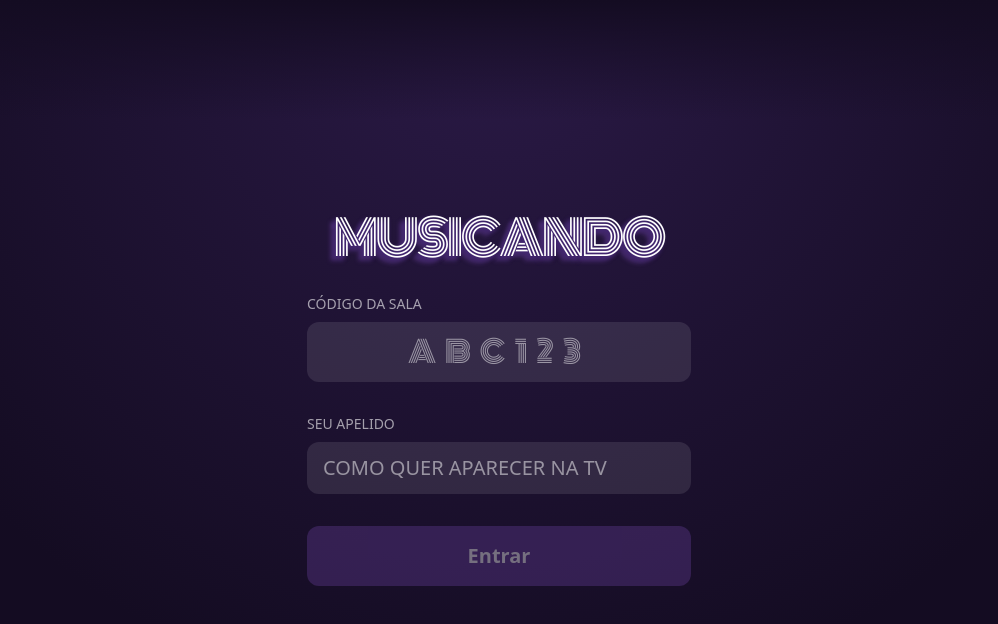
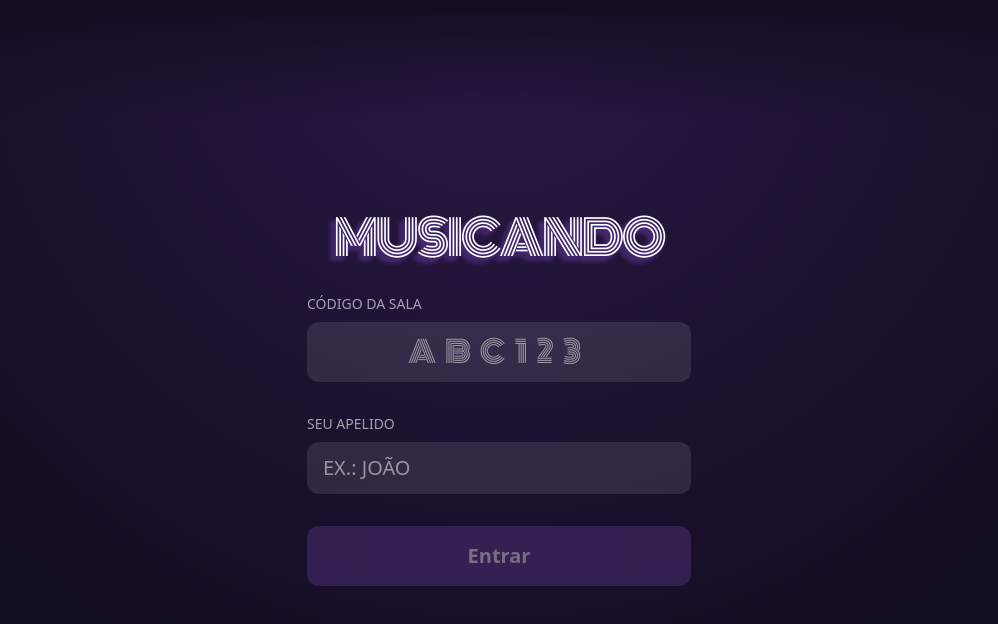
Before and after one commit to marlonleoner/musicando, a React (Vite) app in the folder frontend/player-app/: page / in a window 1280 px wide. Shown: the top 624 px of the page, without its empty margins (141-1139 px from the left). Built offline with nearby package versions, Linux system fonts and the light colour scheme; no server answers.

Commit message:
style: shorten the nickname placeholder on the join screen

```diff
--- a/frontend/player-app/src/pages/Join.tsx
+++ b/frontend/player-app/src/pages/Join.tsx
@@ -79,7 +79,7 @@ export default function Join() {
                     onChange={(event) => setNickname(event.target.value.slice(0, NICKNAME_MAX_LENGTH))}
                     autoCapitalize="characters"
                     autoComplete="nickname"
-                    placeholder="Como quer aparecer na TV"
+                    placeholder="Ex.: JOÃO"
                 />
             </label>
 
```
